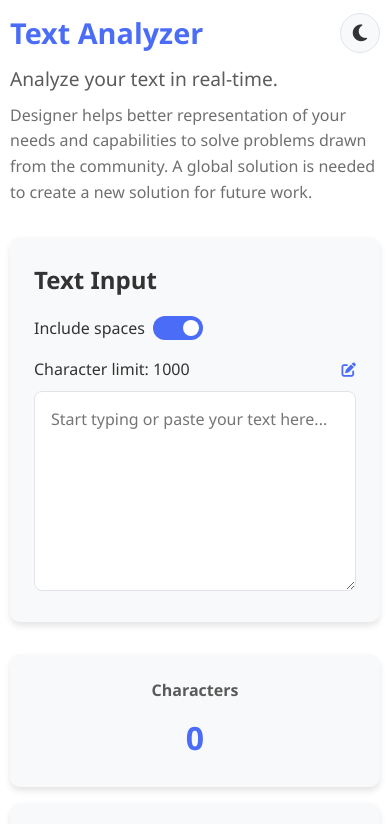
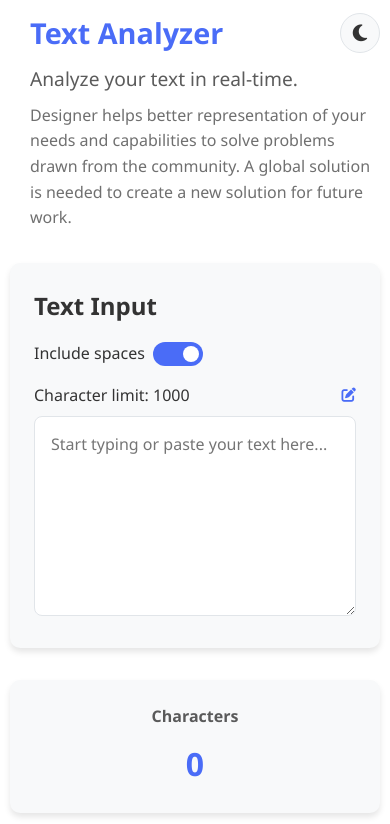
Before and after one commit to Afhit-01/Text-Analyzer, a plain HTML site: page index.html in a window 390 px wide. Shown: the top 824 px of the page. Drawn offline with Linux system fonts and the light colour scheme.

Commit message:
style.css

```diff
--- a/style.css
+++ b/style.css
@@ -52,6 +52,7 @@ header {
 h1 {
     font-size: 2.5rem;
     color: var(--primary-color);
+    margin-left: 20px;
 }
 
 .subtitle {
@@ -59,6 +60,7 @@ h1 {
     margin-bottom: 0.5rem;
     color: var(--text-color);
     opacity: 0.8;
+    margin-left: 20px;
 }
 
 .description {
@@ -66,6 +68,7 @@ h1 {
     color: var(--text-color);
     opacity: 0.7;
     max-width: 800px;
+    margin-left: 20px;
 }
 
 .theme-toggle button {
@@ -322,6 +325,7 @@ input:checked + .slider:before {
 
     h1 {
         font-size: 2rem;
+        margin-left: 20px;
     }
     .footer {
         margin-top: 2rem;
@@ -340,6 +344,10 @@ input:checked + .slider:before {
 
     h1 {
         font-size: 1.8rem;
+        margin-left: 20px;
+    }
+    . description {
+        max-width: 700px;
     }
 
     .density-grid {
```
